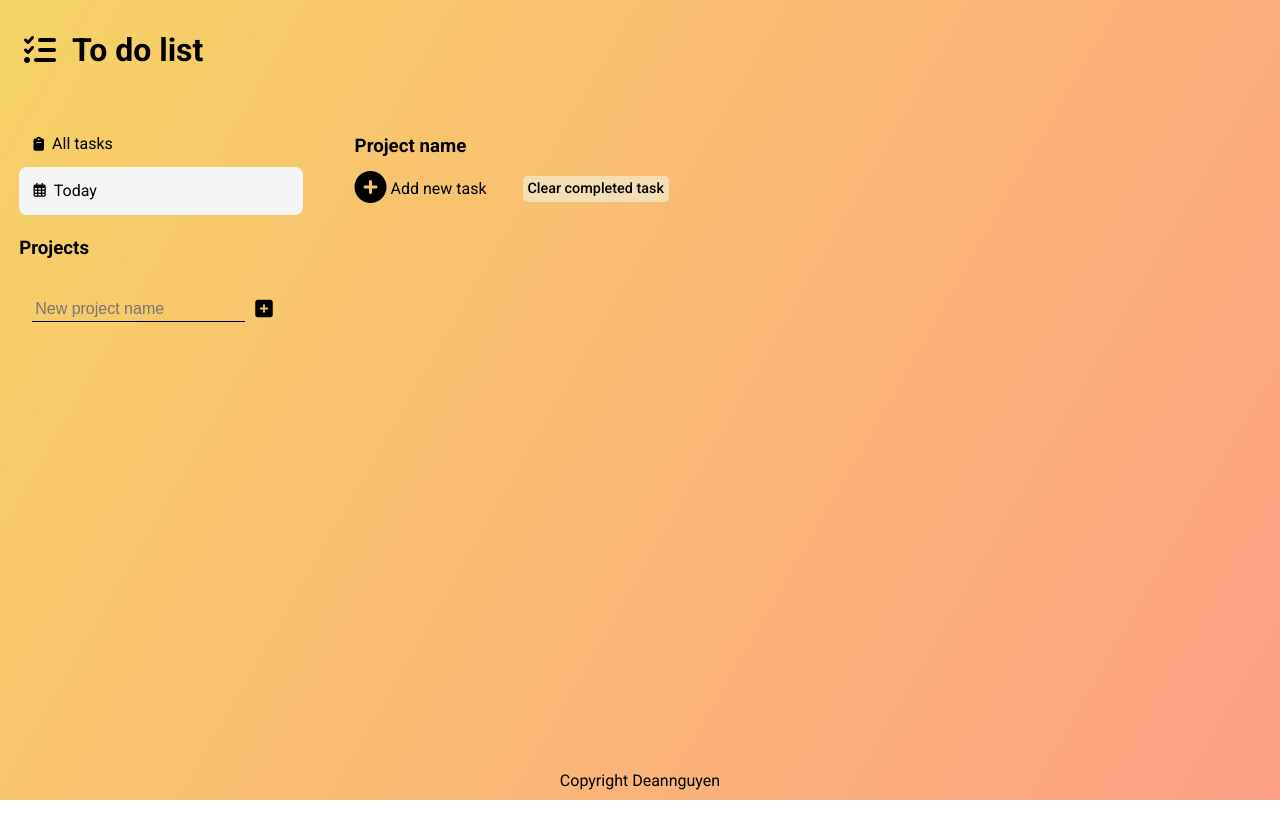
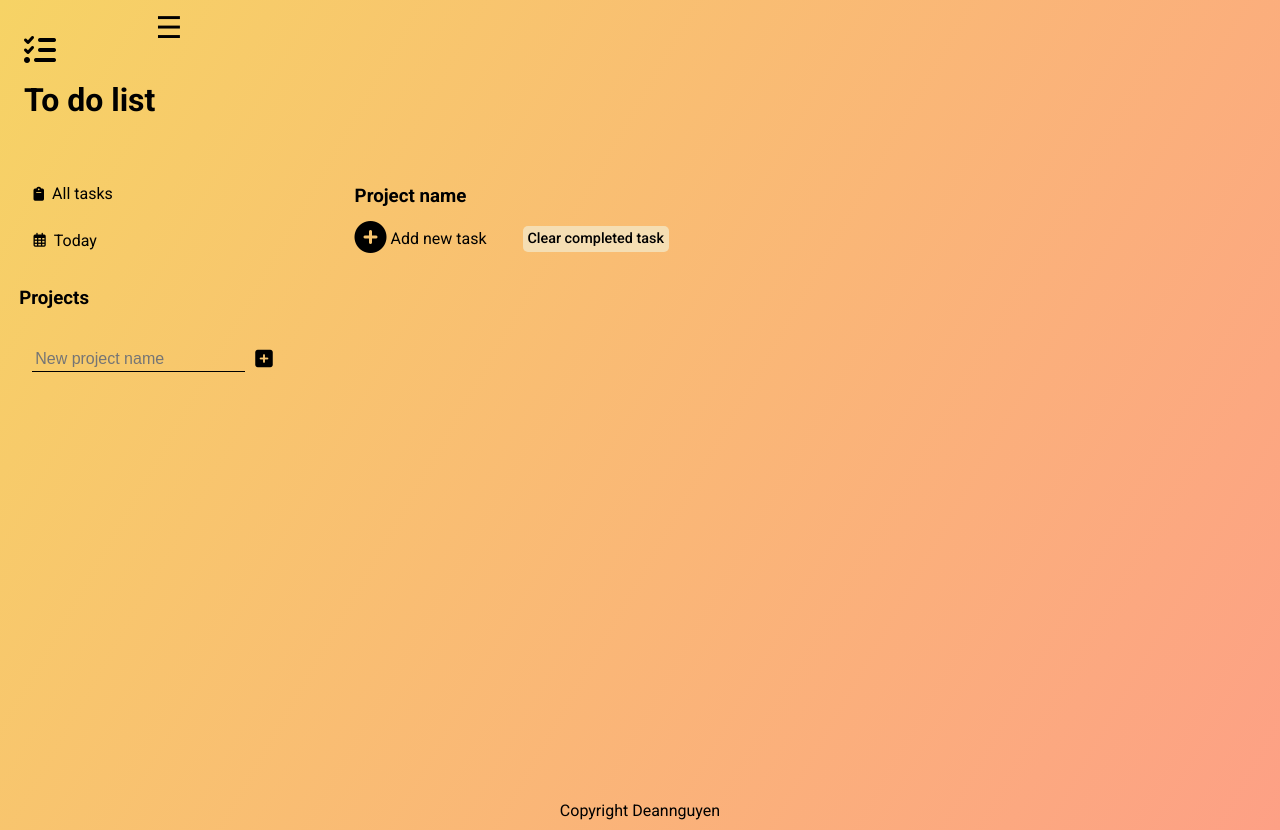
Before and after one commit to DeanNguyen98/To-do-list_TOP, a website built with webpack: page dist/index.html in a window 1280 px wide. Before the commit the page ends 800 px from the top, so only its background shows below. Built offline with nearby package versions, Linux system fonts and the light colour scheme.

Commit message:
Index file clean up

```diff
--- a/dist/index.html
+++ b/dist/index.html
@@ -11,15 +11,18 @@
 </head>
 <body>
     <header class="header">
-        <i class="fa-solid fa-list-check fa-2xl ICON"></i>
+        <div class="title">
+            <i class="fa-solid fa-list-check fa-2xl ICON"></i>
         <h1>To do list</h1>
+        </div>
+        <span class="menu-btn" style="font-size:30px;cursor:pointer">&#9776;</span>
     </header>
 
     <main class="main">
         <div class="navbar">
             <div class="navbar-main">
                 <button class="button-nav All-task" data-all-task><i class="fa-solid fa-clipboard fa-sm"></i>All tasks</button>
-                <button class="button-nav today-task active" data-today-task><i class="fa-regular fa-calendar-days fa-sm"></i>Today</button>
+                <button class="button-nav today-task" data-today-task><i class="fa-regular fa-calendar-days fa-sm"></i>Today</button>
             </div>
             <h3 id="project-title">Projects</h3>
             <div class="project-lists">
@@ -32,36 +35,6 @@
         <div class="content">
             <h3 class="project-title">Project name</h3>
             <div class="task-body">
-                <!-- <div class="tasks-container">
-                    <div class="tasks">
-                        <input type="checkbox" id="task-1">
-                        <label for="task-1">finish work report</label>
-                    </div>
-                    <div class="tasks-description">
-                        <div class="descript date">23/03/1999</div>
-                        <div class="descript priority high">High</div>
-                    </div>
-                </div>
-                <div class="tasks-container">
-                    <div class="tasks">
-                        <input type="checkbox" id="task-2">
-                        <label for="task-2">finish work report</label>
-                    </div>
-                    <div class="tasks-description">
-                        <div class="descript date">23/03/1999</div>
-                        <div class="descript priority medium">Medium</div>
-                    </div>
-                </div>
-                <div class="tasks-container">
-                    <div class="tasks">
-                        <input type="checkbox" id="task-3">
-                        <label for="task-3">finish work report</label>
-                    </div>
-                    <div class="tasks-description">
-                        <div class="descript date">23/03/1999</div>
-                        <div class="descript priority low">Low</div>
-                    </div>
-                </div> -->
 
             </div>
             <div class="control-panel">
```
